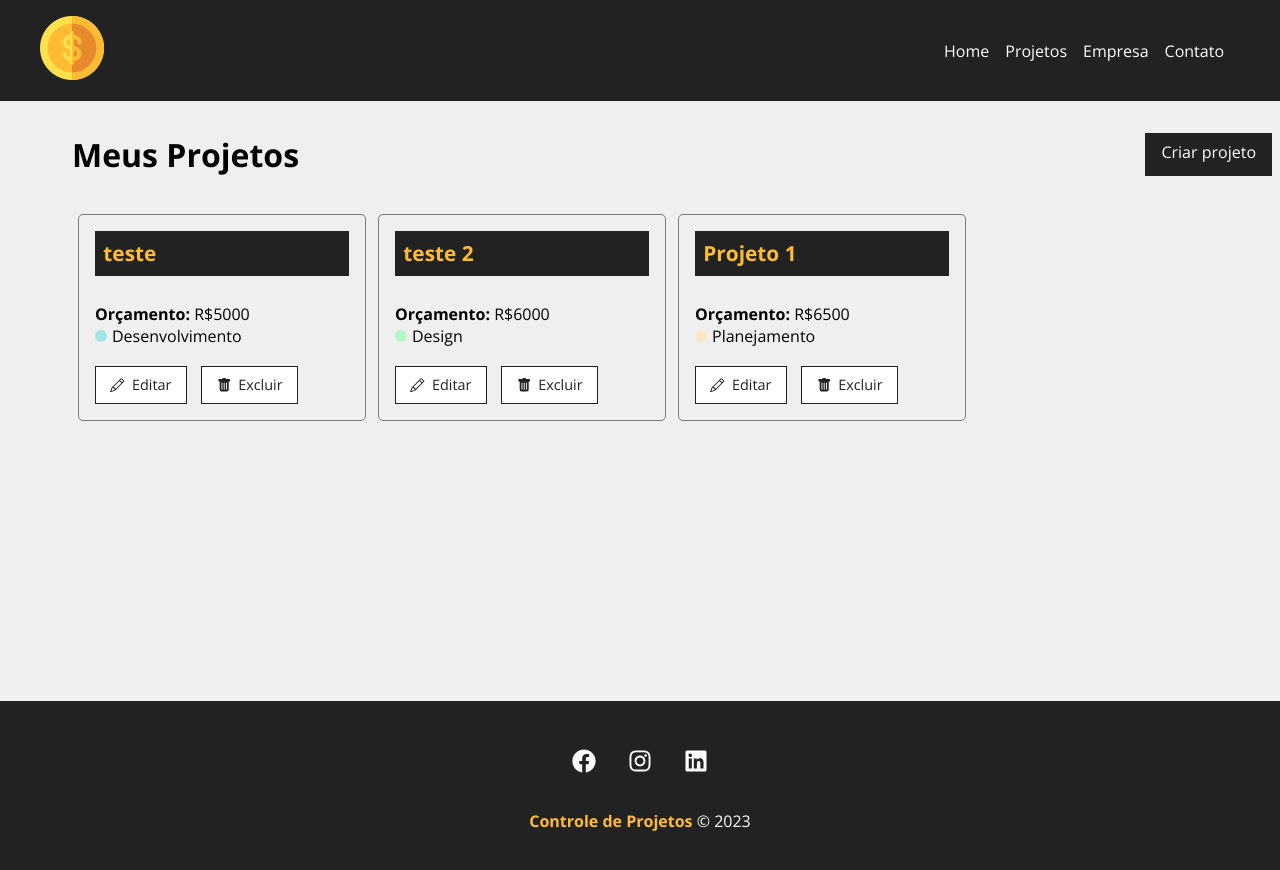
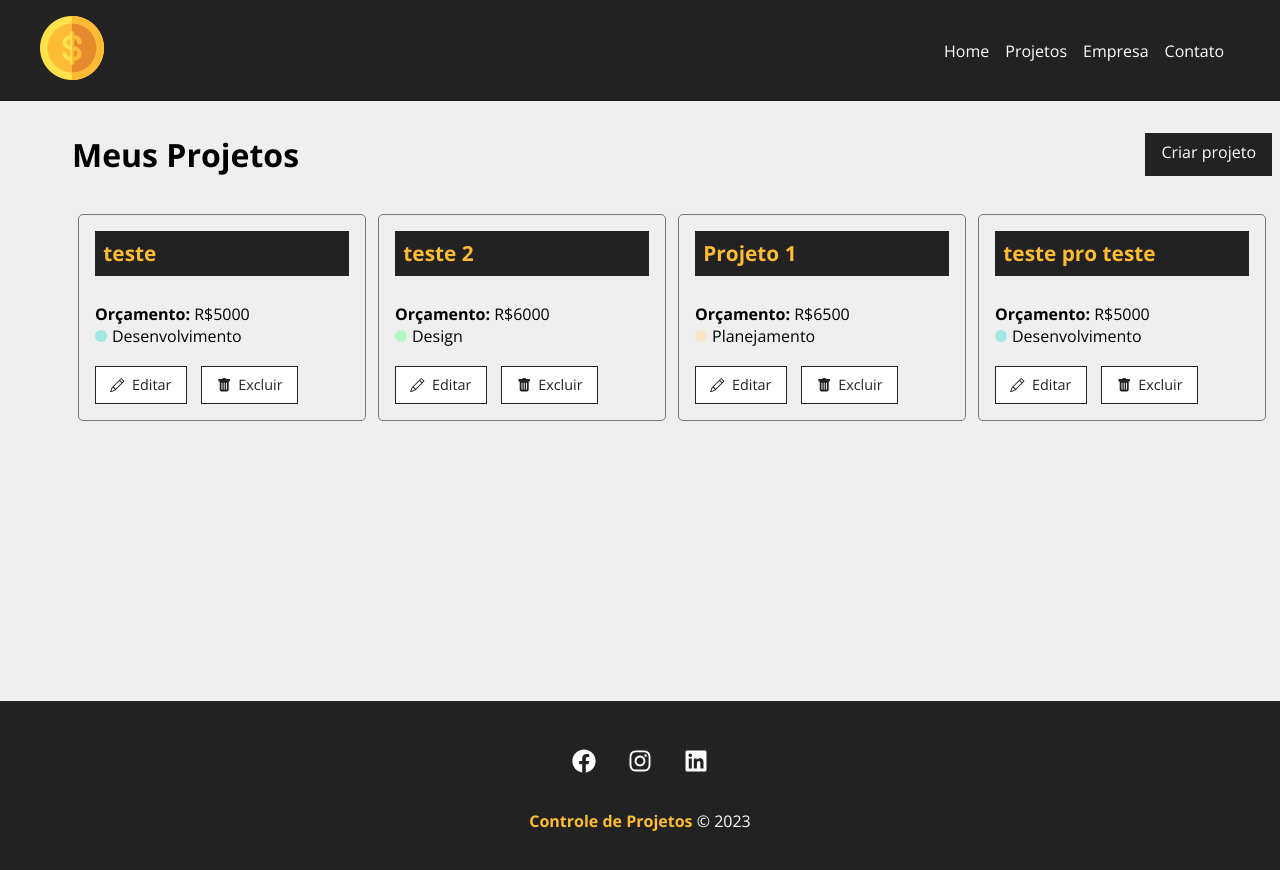
Before and after one commit to MalinaliRap/controleprojetos, a React (Create React App) app: page /projects in a window 1280 px wide. Shown: the top 870 px of the page. Built offline with nearby package versions, Linux system fonts and the light colour scheme; data requests are answered from the project's data file.

Commit message:
Aula #30

```diff
--- a/db.json
+++ b/db.json
@@ -32,6 +32,17 @@
       "cost": 0,
       "services": [],
       "id": 3
+    },
+    {
+      "name": "teste pro teste",
+      "budget": "5000",
+      "category": {
+        "id": "2",
+        "name": "Desenvolvimento"
+      },
+      "cost": 0,
+      "services": [],
+      "id": 4
     }
   ],
   "categories": [
--- a/src/App.js
+++ b/src/App.js
@@ -7,6 +7,7 @@
 import Home from "./components/pages/Home";
 import NewProject from "./components/pages/NewProject";
 import Projects from "./components/pages/Projects";
+import Project from "./components/pages/Project";
 
 function App() {
   return (
@@ -19,6 +20,7 @@
           <Route path="/projects" element={<Projects/>}></Route>
           <Route path="/contact" element={<Contact/>}></Route>
           <Route path="/newproject" element={<NewProject/>}></Route>
+          <Route path="/project/:id" element={<Project/>}></Route>
         </Routes>
       </Container>
       <Footer></Footer>
--- /dev/null
+++ b/src/components/pages/Project.js
@@ -0,0 +1,35 @@
+import styles from './Project.module.css';
+import { useParams } from 'react-router-dom';
+import { useState, useEffect } from 'react';
+
+const Project = () => {
+
+    const {id} = useParams();
+    const [project, setProject] = useState([]);
+
+    useEffect(() =>{
+
+        fetch(`http://localhost:5000/projects/${id}`,{
+            method: 'GET',
+            headers: {
+                'Content-Type': 'application/json'
+            }
+        }).then(
+            resp => resp.json()
+        ).then(
+            (data) => {
+                setProject(data)
+            }
+        ).catch(
+            err => console.log(err)
+        )
+    },[id]);
+
+    return (
+        <p>
+            {project.name}
+        </p>
+    );
+};
+
+export default Project;
--- a/src/components/project/ProjectCard.js
+++ b/src/components/project/ProjectCard.js
@@ -20,7 +20,7 @@
                 <span className={`${styles[category.toLowerCase()]}`}></span> {category}
             </p>
             <div className={styles.project_card_actions}>
-                <Link to="/">
+                <Link to={`/project/${id}`}>
                     <BsPencil>
 
                     </BsPencil>
```
Also changed, not shown: src/components/pages/Project.module.css (added).
